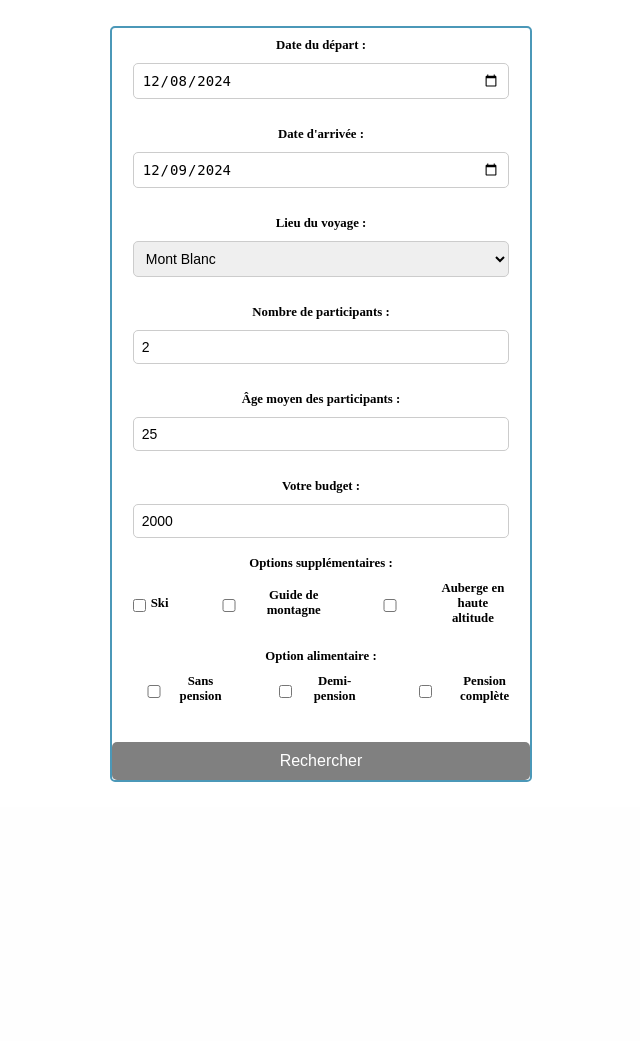
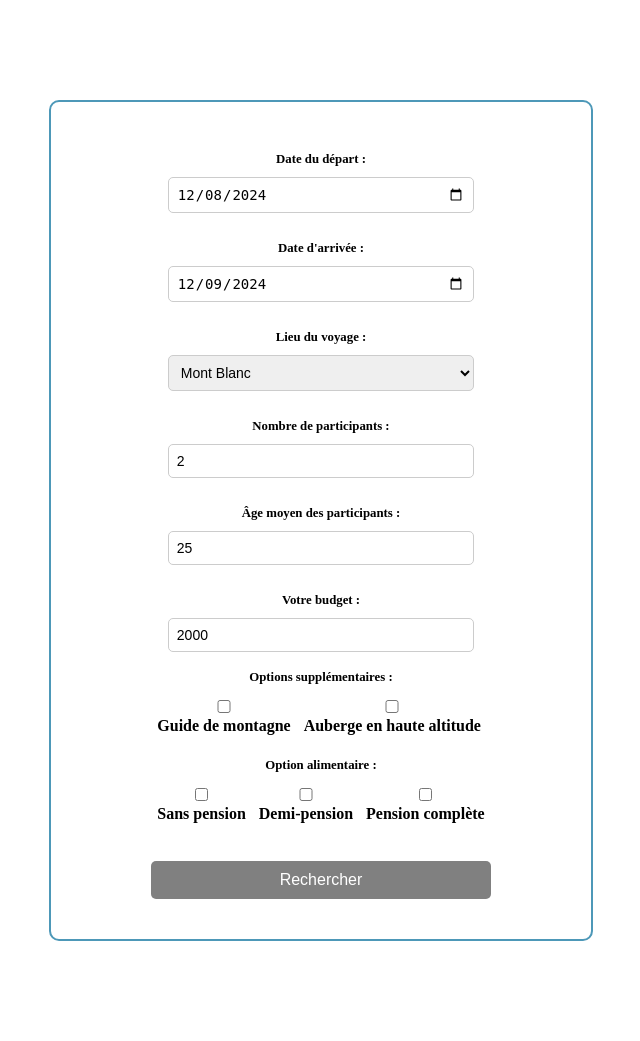
Before and after one commit to Samito-05/Click-Journey_MI3_Groupe_H, a PHP site: page /Sejours.html in a window 1280 px wide. Shown: the part 68-1109 px from the top of the page, without its empty margins (319-959 px from the left). Before the commit the page ends 850 px from the top, so only its background shows below. Run offline with PHP 8.4, Linux system fonts and the light colour scheme.

Commit message:
formatage sejours

```diff
--- a/Sejours.html
+++ b/Sejours.html
@@ -38,9 +38,8 @@
             </abbr>
         </div>
     </header>
-<form action="" method="get">
     <fieldset class="sejours">
-
+        <form action="" method="get">
         <div class="filtre">
             <label>Date du départ :</label>
             <input type="date" name="date" value="2024-12-08"/>
@@ -67,6 +66,13 @@
                 <optgroup label="Japon">
                     <option value="mont fuji">Mont Fuji</option>
                 </optgroup>
+                <optgroup label="USA">
+                    <option value="Dolomites">Dolomites</option>
+                    <option value="Rocky Mountains">Rocky Mountains</option>
+                </optgroup>
+                <optgroup label="Tanzania">
+                    <option value="Mount Kilimanjaro">Mont Kilimanjaro</option>
+                </optgroup>
             </select>
         </div>
 
@@ -90,26 +96,25 @@
 
         <br/>
         <p class="filtre">Options supplémentaires :</p>
-        <div class="options-container filtre">
-            <label><input type="checkbox" name="option" value="ski"/> Ski</label>
-            <label><input type="checkbox" name="option" value="guide"/> Guide de montagne</label>
-            <label><input type="checkbox" name="option" value="auberge"/> Auberge en haute altitude</label>
+        <div class="checkbox_options">
+            <label><input type="checkbox" name="option" value="guide"/>Guide de montagne</label>
+            <label><input type="checkbox" name="option" value="auberge"/>Auberge en haute altitude</label>
 
         </div>
 
         <br/>
         <p class="filtre">Option alimentaire :</p>
-        <div class="options-container filtre">
-            <label><input type="checkbox" name="pension" value="sans pension"/> Sans pension</label>
-            <label><input type="checkbox" name="pension" value="demi pension"/> Demi-pension</label>
-            <label><input type="checkbox" name="pension" value="pension complète"/> Pension complète</label>
+        <div class="checkbox_options">
+            <label><input type="checkbox" name="pension" value="sans pension"/>Sans pension</label>
+            <label><input type="checkbox" name="pension" value="demi pension"/>Demi-pension</label>
+            <label><input type="checkbox" name="pension" value="pension complète"/>Pension complète</label>
         </div>
 
         <br/>
         <button type="submit">Rechercher</button>
 
+    </form>
     </fieldset>
-</form>
 
 </body>
 </html>
--- a/style.css
+++ b/style.css
@@ -56,6 +56,15 @@ li.inactive a:hover {
     padding-left: 0;
     margin-left: 10px;
     vertical-align: middle;
+}
+
+.legend_modif{
+    text-align: center;
+    font-weight: bold;
+    font-size: 28px;
+    text-decoration: underline;
+    color: #0772A1;
+    padding: 10px;
 }
 
 .profile img{
@@ -313,14 +322,16 @@ button:hover{
 }
 
 
-.sejours {
-    width: 33%;
+.sejours{
+    width: fit-content;
     margin: auto;
-    margin-top: 2vw;
-    margin-bottom: 2vw;
-    border: solid 2px #4B98B8;
-    border-radius: 5px;
+    margin-top: 100px;
+    margin-bottom: 100px;
+    border: 2px solid #4D98B8;
+    border-radius: 10px;
+    padding: 40px 100px;
 }
+
 
 .filtre{
     margin-top: 10px;
@@ -366,17 +377,10 @@ button:hover {
     margin-top: 10px;
 }
 
-.options-container {
-    display: flex;
-    flex-wrap: wrap;
-    gap: 10px;
-    justify-content: space-between;
-}
-
-.options-container label {
+.checkbox_options {
     display: flex;
     align-items: center;
-    gap: 5px;
+    text-align: center;
 }
 
 img.modif {
@@ -392,13 +396,17 @@ img.modif:hover {
 }
 
 fieldset.modif_compte {
-    width: 50%;
+    width: 33%;
     margin: auto;
-    margin-top: 20px;
+    margin-top: 100px;
+    margin-bottom: 100px;
+    border: 2px solid #4D98B8;
+    border-radius: 10px;
 }
 
 table.modif_compte {
-    width: 75%;
     border-collapse: collapse;
     margin: auto;
+    margin-top: 2vw;
+    margin-bottom: 2vw;
 }
```
Also changed, not shown: profile.html (+37 -4 lines).
